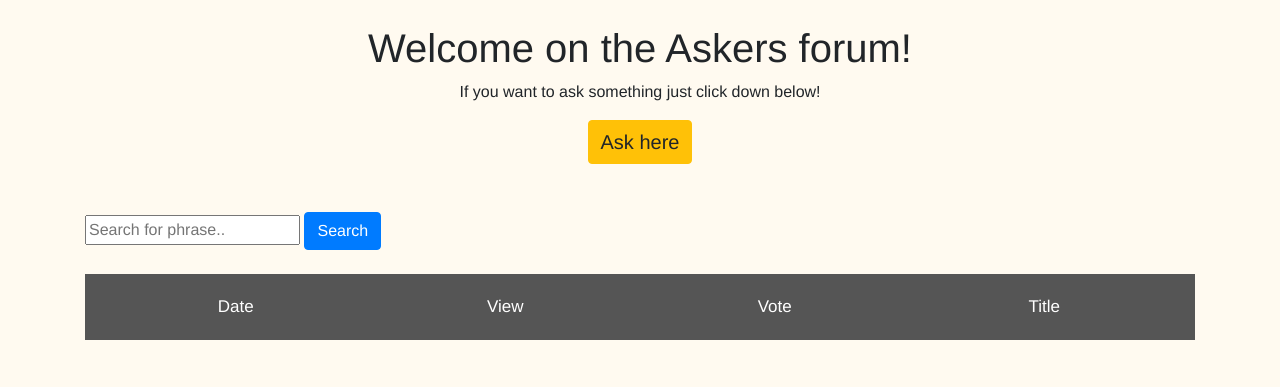
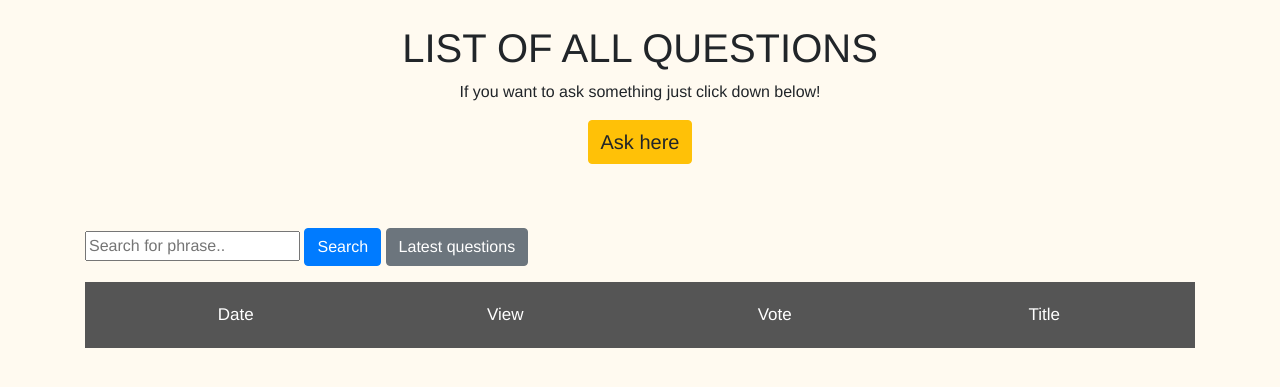
Before and after one commit to CodecoolGlobal/ask-mate-3-python-Ichy91, a Flask app: template templates/list.html in a window 1280 px wide. Shown: the top 387 px of the page. Run offline with Flask 2, Linux system fonts and the light colour scheme; the template is opened without the code that fills it, so the values that code supplies are empty; some libraries are stand-ins or nearby versions.

Commit message:
Listed the 5 latest question on the home.html side

```diff
--- a/server.py
+++ b/server.py
@@ -8,11 +8,17 @@ app = Flask(__name__)
 
 
 @app.route("/")
+def main_page():
+    questions = data_handler.get_five_latest_user_stories()
+
+    return render_template("home.html", questions=questions, title="Home Page")
+
+
 @app.route("/list")
-def main_page():
+def list_all_questions():
     questions = data_handler.get_all_user_story()
 
-    return render_template("list.html", questions=questions, title="Home Page")
+    return render_template("list.html", questions=questions, title="All questions")
 
 
 @app.route("/question/<int:question_id>")
@@ -36,7 +42,6 @@ def display_post(question_id):
 
 @app.route("/add-question", methods=["GET","POST"])
 def add_question():
-
     if request.method == "POST":
         title = request.form["title"]
         message = request.form["message"]
@@ -60,7 +65,6 @@ def add_question():
 
 @app.route("/question/<int:question_id>/new-comment", methods=["GET","POST"])
 def add_new_comment_to_question(question_id):
-
     questions = data_handler.get_all_user_story()
 
     if request.method == 'POST':
--- a/templates/display_question.html
+++ b/templates/display_question.html
@@ -96,7 +96,7 @@
                 <a href="/question/{{ question_id }}/delete" id="edit-question" class="btn btn-danger">Delete the question</a>
             {% endif %}
         {% endfor %}
-                <a href="/" id="edit-question" class="btn btn-secondary">Main Page</a>
+                <a href="/list" id="edit-question" class="btn btn-secondary">Main Page</a>
                 </center>
             <br><br>
 {% endblock %}
--- a/templates/list.html
+++ b/templates/list.html
@@ -6,15 +6,18 @@
 
 {% block content %}
     <center><br>
-        <h1>Welcome on the Askers forum!</h1>
+        <h1>LIST OF ALL QUESTIONS</h1>
         <p id="add-question-title">If you want to ask something just click down below!</p>
         <a id="add-question" href="/add-question" class="btn btn-warning">Ask here</a>
     </center>
     <br><br>
+    <p>
     <form action="/search">
         <input type="text" name="phrase" placeholder="Search for phrase..">
         <button type="submit" class="btn btn-primary">Search</button>
-    </form><br>
+        <a href="/" id="edit-question" class="btn btn-secondary">Latest questions</a>
+    </form>
+    </p>
 
     {% if not check %}
         <div class="navbar">
```
Also changed, not shown: data_handler.py (+11 -0 lines).
